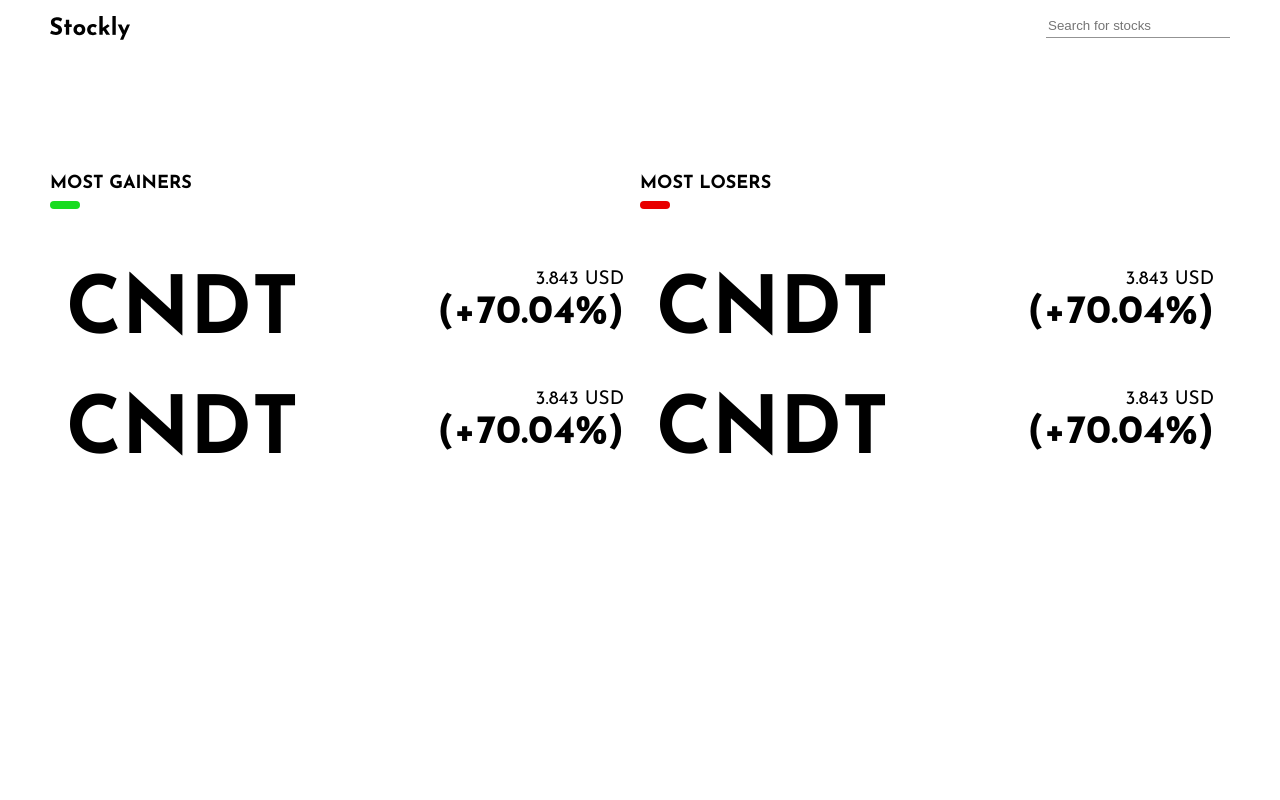
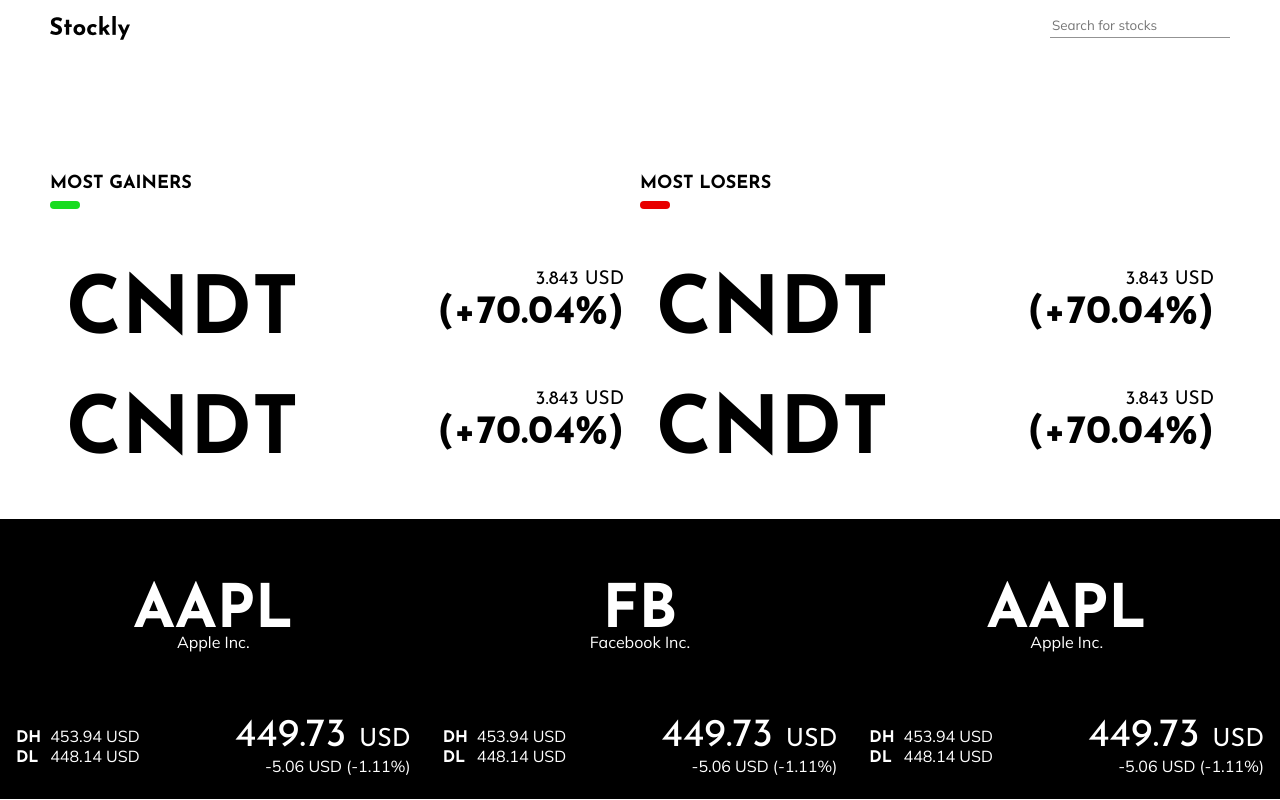
Before and after one commit to xtrmdarc/stockly, a React (Create React App) app: page /stocks/1 in a window 1280 px wide. Built offline with nearby package versions, Linux system fonts and the light colour scheme.

Commit message:
Add stockCard styles

```diff
--- a/src/components/App.js
+++ b/src/components/App.js
@@ -1,9 +1,13 @@
 import React from 'react';
 import AboveTheFold from '../containers/AboveTheFold';
+import StockCardList from '../containers/StockCardList';
 
 const App = () => {
   return (
-    <AboveTheFold />
+    <div>
+      <AboveTheFold />
+      <StockCardList />
+    </div>
   );
 }
 
--- a/src/components/StockCard.js
+++ b/src/components/StockCard.js
@@ -19,10 +19,20 @@
   else {
     renderLayout = (
       <div className="stockCard">
-        <h3 className="stockName">{stockInfo.ticker}</h3>
-        <div className="rightSection">
-          <span>{stockInfo.price} <span className="price"> USD</span></span>
-          <span>{stockInfo.changesPercentage}</span>
+        <div className="naming">
+          <h3 className="stockSymbol">{stockInfo.symbol}</h3>
+          <span className="companyName">{stockInfo.name}</span>
+        </div>
+
+        <div className="bottomSection">
+          <div className="leftSection">
+            <span> <b>DH</b> {stockInfo.dayHigh} USD</span>
+            <span> <b>DL</b> {stockInfo.dayLow} USD</span>
+          </div>
+          <div className="rightSection">
+            <span className="stockPrice" >{stockInfo.price} <span className="currency"> USD</span></span>
+            <span> <span className="change">{stockInfo.change} USD </span><span className="percentageChange">({stockInfo.changesPercentage}%)</span> </span>
+          </div>
         </div>
       </div>
     );
--- a/src/containers/StockCardList.js
+++ b/src/containers/StockCardList.js
@@ -0,0 +1,42 @@
+import React from 'react';
+import StockCard from '../components/StockCard';
+
+const StockCardList = () => {
+  const stockList = [
+    {
+      symbol: 'AAPL',
+      name: 'Apple Inc.',
+      price: 449.73000000,
+      changesPercentage: -1.11000000,
+      change: -5.06000000,
+      dayLow: 448.14000000,
+      dayHigh: 453.94000000,
+    },
+    {
+      symbol: 'FB',
+      name: 'Facebook Inc.',
+      price: 449.73000000,
+      changesPercentage: -1.11000000,
+      change: -5.06000000,
+      dayLow: 448.14000000,
+      dayHigh: 453.94000000,
+    },
+    {
+      symbol: 'AAPL',
+      name: 'Apple Inc.',
+      price: 449.73000000,
+      changesPercentage: -1.11000000,
+      change: -5.06000000,
+      dayLow: 448.14000000,
+      dayHigh: 453.94000000,
+    },
+  ];
+
+  return (
+    <div className="stocksList">
+      {stockList.map(p => <StockCard stockInfo={p}/> )}
+    </div>
+  );
+}
+
+export default StockCardList;
--- a/src/index.scss
+++ b/src/index.scss
@@ -5,6 +5,10 @@
 $highColor: #18DC20;
 $generalLandingSidePadding: 50px;
 $generalSpace: 16px;
+
+* {
+  box-sizing: border-box;
+}
 
 body {
   margin: 0;
@@ -15,6 +19,7 @@
   border-bottom: 1px solid rgba(0, 0, 0, 0.425);
   padding-bottom: 4px;
   outline: none;
+  font-family: 'Mulish', sans-serif;
 }
 
 .aboveTheFold {
@@ -104,7 +109,83 @@
           font-size: 40px;
           font-weight: 700;
         }
+
       }
     }
   }
 }
+
+.stocksList {
+  display: flex;
+  flex-direction: row;
+  justify-content: space-between;
+  flex-wrap: wrap;
+  margin-top: $generalLandingSidePadding;
+
+  .stockCard {
+    display: flex;
+    flex-direction: column;
+    width: calc(100% / 3);
+    height: 280px;
+    color: white;
+    background-color: black;
+    padding: $generalSpace;
+    font-family: 'Mulish', sans-serif;
+
+    .naming {
+      display: flex;
+      flex-direction: column;
+      align-items: center;
+      justify-content: center;
+      height: 70%;
+
+      .stockSymbol {
+        line-height: 40px;
+        margin: 0;
+        font-family: 'Josefin Sans', sans-serif;
+        font-size: 60px;
+      }
+
+      .companyName {
+        font-family: 'Mulish', sans-serif;
+        text-align: right;
+      }
+    }
+
+    .bottomSection {
+      display: flex;
+      flex-direction: row;
+      justify-content: space-between;
+      height: 30%;
+      align-items: center;
+
+      .leftSection {
+        display: flex;
+        flex-direction: column;
+        span {
+          b {
+            display: inline-block;
+            font-family: 'Josefin Sans', sans-serif;
+            width: 30px;
+          }
+        }
+      }
+
+      .rightSection {
+        display: flex;
+        flex-direction: column;
+        align-items: flex-end;
+
+        .stockPrice {
+          font-family: 'Josefin Sans', sans-serif;
+          font-weight: 500;
+          font-size: 40px;
+
+          .currency {
+            font-size: 25px;
+          }
+        }
+      }
+    }
+  }
+}
```
